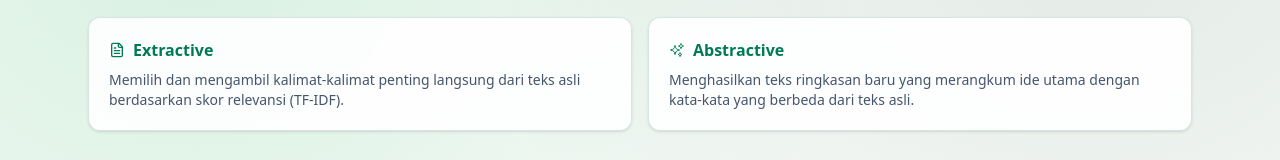
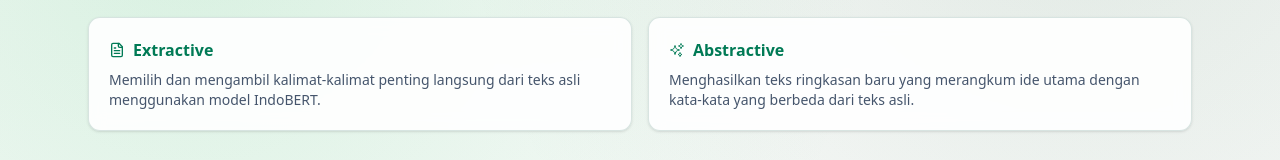
Before and after one commit to ferzian/news-summarization-app, a Next.js app: page / in a window 1280 px wide. Shown: the part 258-418 px from the top of the page. Built offline with nearby package versions, Linux system fonts and the light colour scheme.

Commit message:
Update extractive summary description to specify the use of IndoBERT model

```diff
--- a/app/page.tsx
+++ b/app/page.tsx
@@ -93,7 +93,7 @@ export default function Home() {
             <h2 className="font-semibold">Extractive</h2>
           </div>
           <p className="text-sm text-slate-600">
-            Memilih dan mengambil kalimat-kalimat penting langsung dari teks asli berdasarkan skor relevansi (TF-IDF).
+            Memilih dan mengambil kalimat-kalimat penting langsung dari teks asli menggunakan model IndoBERT.
           </p>
         </article>
 
```
